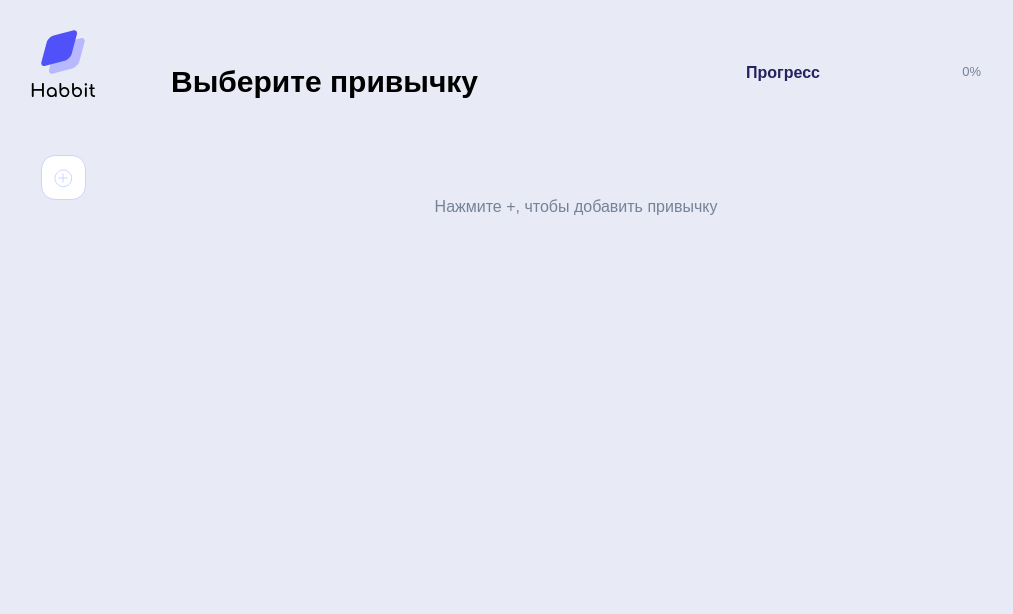
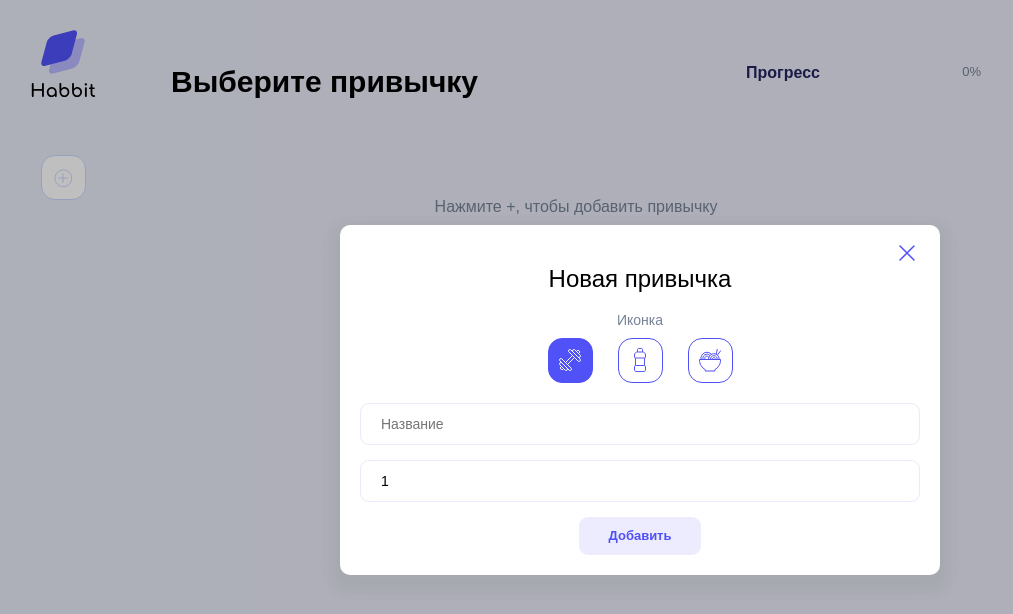
Before and after one commit to rakhzar/habbit.tracker, a Vue app: page / in a window 1280 px wide. Both pictures are taken after a click on the button 63 px from the left and 177 px from the top of the page. Shown: the top 614 px of the page, without its empty margins (0-1013 px from the left). Built offline with nearby package versions, Linux system fonts and the light colour scheme.

Commit message:
refactor: update AddHabitModal to use uiStore for form state and validation

```diff
--- a/src/components/AddHabitModal.vue
+++ b/src/components/AddHabitModal.vue
@@ -1,8 +1,8 @@
 <template>
   <div
     class="cover"
-    v-if="store.isAddModalOpen"
-    @click.self="store.closeAddModal"
+    v-if="uiStore.isAddModalOpen"
+    @click.self="uiStore.closeAddModal"
   >
     <div class="popup">
       <h2>Новая привычка</h2>
@@ -12,9 +12,9 @@
         <button
           class="icon"
           :class="{
-            icon_active: store.newHabitIcon === 'sport',
+            icon_active: uiStore.newHabitIcon === 'sport',
           }"
-          @click="store.setNewHabitIcon('sport')"
+          @click="uiStore.setNewHabitIcon('sport')"
         >
           <SportIcon />
         </button>
@@ -22,17 +22,19 @@
         <button
           class="icon"
           :class="{
-            icon_active: store.newHabitIcon === 'water',
+            icon_active: uiStore.newHabitIcon === 'water',
           }"
-          @click="store.setNewHabitIcon('water')"
+          @click="uiStore.setNewHabitIcon('water')"
         >
           <WaterIcon />
         </button>
 
         <button
           class="icon"
-          :class="{ icon_active: store.newHabitIcon === 'food' }"
-          @click="store.setNewHabitIcon('food')"
+          :class="{
+            icon_active: uiStore.newHabitIcon === 'food',
+          }"
+          @click="uiStore.setNewHabitIcon('food')"
         >
           <FoodIcon />
         </button>
@@ -40,32 +42,32 @@
 
       <form
         class="popup__form"
-        @submit.prevent="store.addHabitFromModal"
+        @submit.prevent="uiStore.addHabitFromModal"
       >
         <input
-          v-model="store.newHabitName"
+          v-model="uiStore.newHabitName"
           type="text"
           placeholder="Название"
-          :class="{ error: store.newHabitNameError }"
+          :class="{ error: uiStore.newHabitNameError }"
         />
 
         <span
-          v-if="store.newHabitNameError"
+          v-if="uiStore.newHabitNameError"
           class="error-message"
         >
           Пожалуйста, заполните это поле
         </span>
 
         <input
-          v-model="store.newHabitTarget"
+          v-model="uiStore.newHabitTarget"
           type="text"
           placeholder="Цель (дней)"
           min="1"
-          :class="{ error: store.newHabitTargetError }"
+          :class="{ error: uiStore.newHabitTargetError }"
         />
 
         <span
-          v-if="store.newHabitTargetError"
+          v-if="uiStore.newHabitTargetError"
           class="error-message"
         >
           Введите число больше 0
@@ -74,7 +76,10 @@
         <button class="button" type="submit">Добавить</button>
       </form>
 
-      <button class="popup__close" @click="store.closeAddModal">
+      <button
+        class="popup__close"
+        @click="uiStore.closeAddModal"
+      >
         <CloseIcon />
       </button>
     </div>
@@ -82,13 +87,13 @@
 </template>
 
 <script setup>
-import { useHabitStore } from '../stores/habitStore';
+import { useUiStore } from '../stores/uiStore';
 import SportIcon from '../img/SportIcon.vue';
 import WaterIcon from '../img/WaterIcon.vue';
 import FoodIcon from '../img/FoodIcon.vue';
 import CloseIcon from '../img/CloseIcon.vue';
 
-const store = useHabitStore();
+const uiStore = useUiStore();
 </script>
 
 <style scoped>
```
